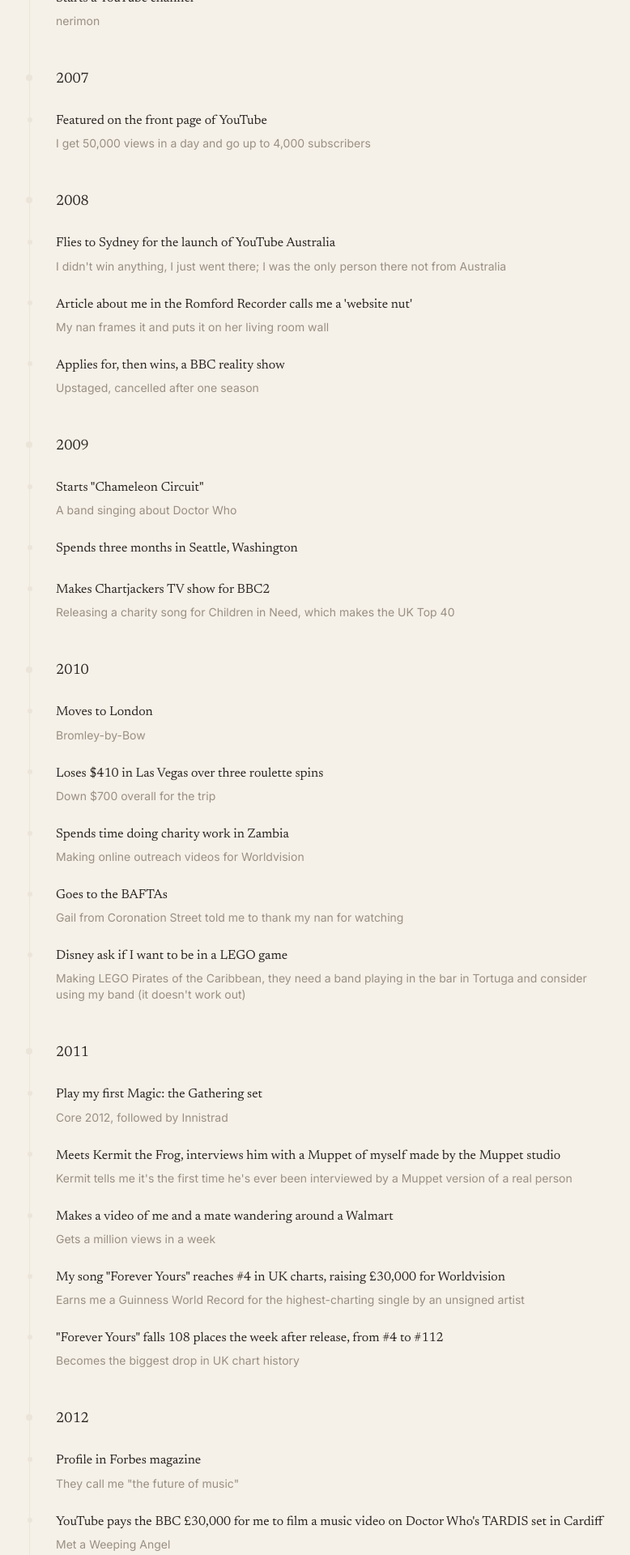
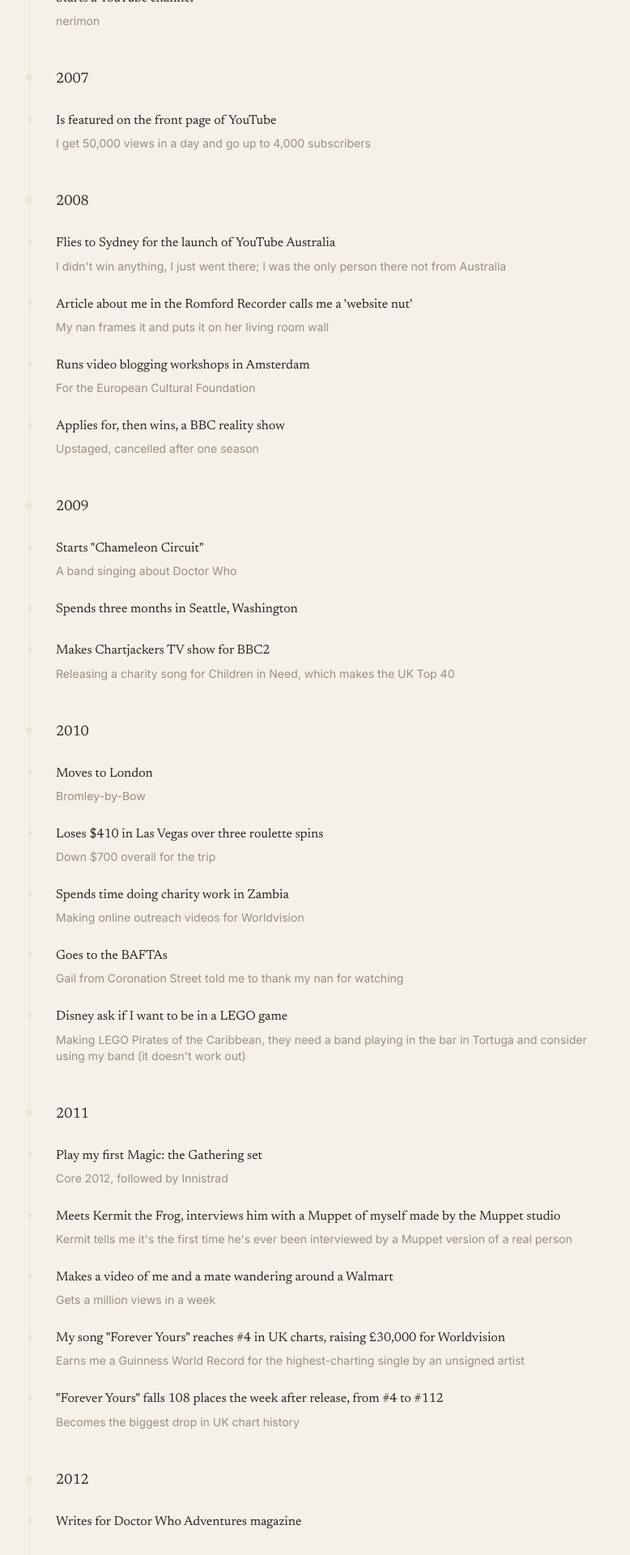
Before and after one commit to sudokufan/alex.day, a React (Vite) app: page /timeline in a window 1280 px wide. Shown: the part 1060-2980 px from the top of the page at 81% size, without its empty margins (244-1022 px from the left). Built offline with nearby package versions, Linux system fonts and the light colour scheme.

Commit message:
added some items to the timeline

```diff
--- a/src/content/timeline.ts
+++ b/src/content/timeline.ts
@@ -33,7 +33,7 @@
   },
   {
     year: 2007,
-    title: "Featured on the front page of YouTube",
+    title: "Is featured on the front page of YouTube",
     description: "I get 50,000 views in a day and go up to 4,000 subscribers",
   },
   {
@@ -46,6 +46,11 @@
     year: 2008,
     title: "Article about me in the Romford Recorder calls me a 'website nut'",
     description: "My nan frames it and puts it on her living room wall",
+  },
+  {
+    year: 2008,
+    title: "Runs video blogging workshops in Amsterdam",
+    description: "For the European Cultural Foundation",
   },
   {
     year: 2008,
@@ -119,6 +124,10 @@
     title:
       '"Forever Yours" falls 108 places the week after release, from #4 to #112',
     description: "Becomes the biggest drop in UK chart history",
+  },
+  {
+    year: 2012,
+    title: "Writes for Doctor Who Adventures magazine",
   },
   {
     year: 2012,
```
